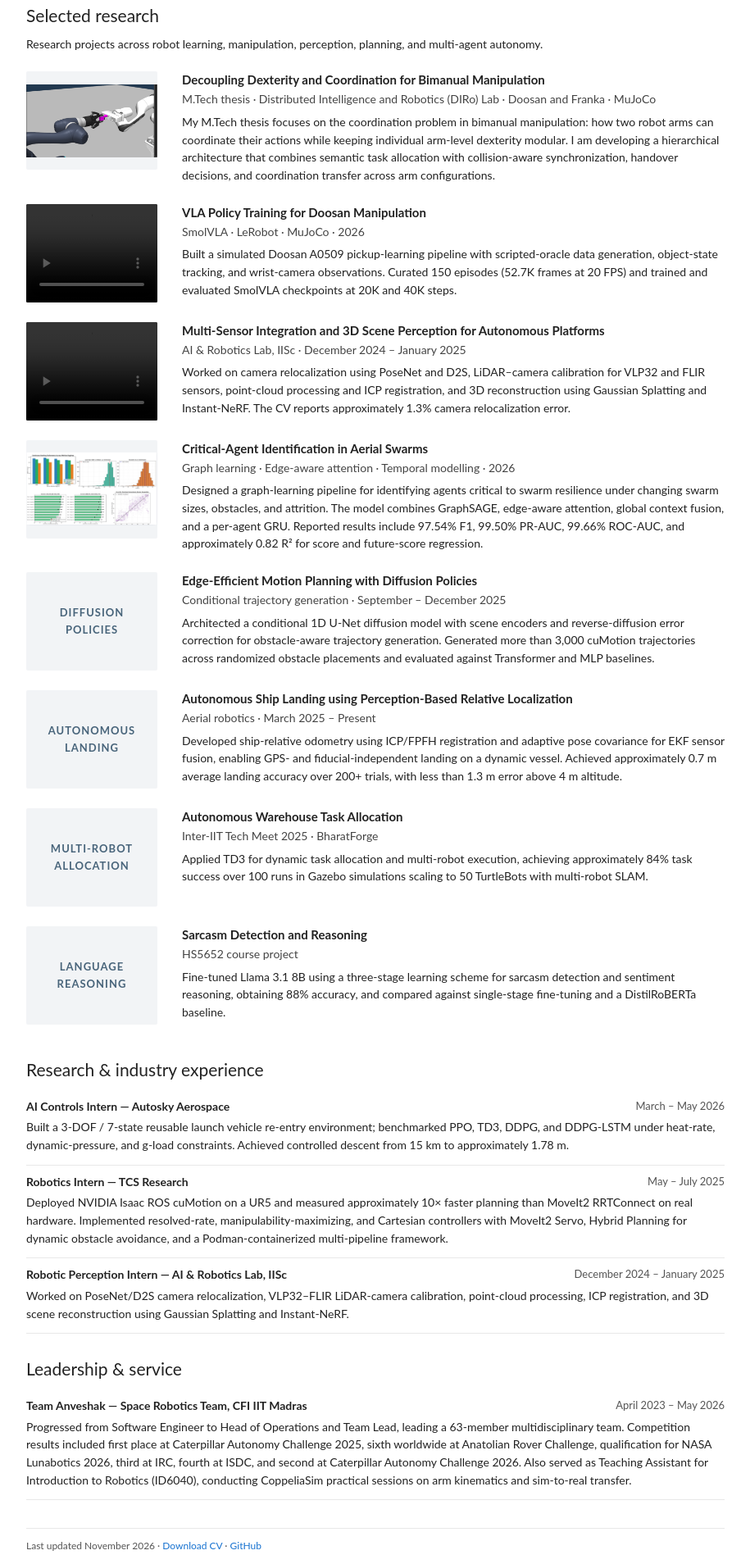
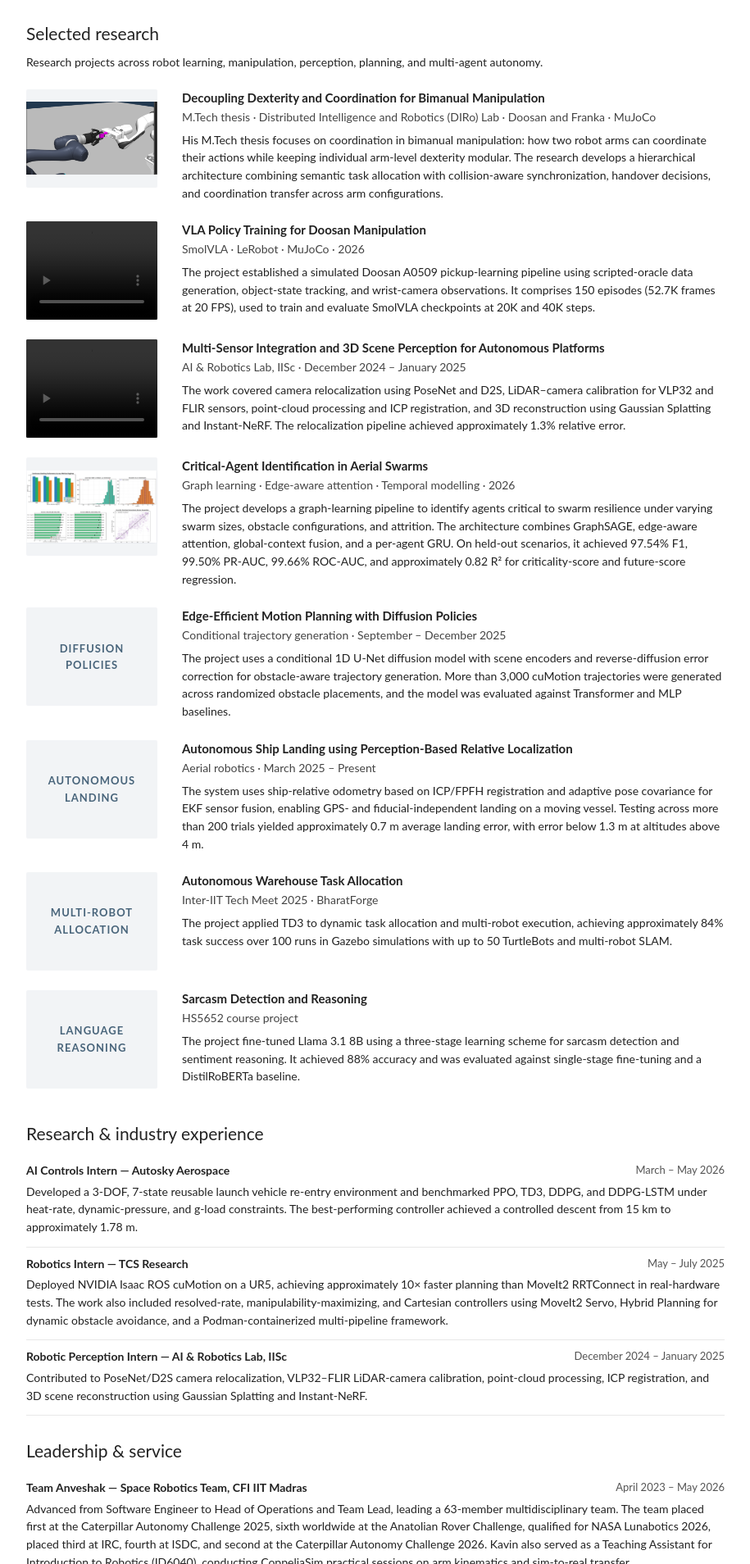
Before and after one commit to Redsapphire15/redsapphire15.github.io, a plain HTML site: page index.html in a window 1280 px wide. Shown: the part 892-2800 px from the top of the page at 82% size, without its empty margins (182-1097 px from the left). Drawn offline with Linux system fonts and the light colour scheme; grey boxes are pictures that could not be loaded.

Commit message:
Rewrite website copy in natural third person

```diff
--- a/index.html
+++ b/index.html
@@ -15,16 +15,16 @@
       <p class="affiliation">Indian Institute of Technology Madras · Aerospace Engineering and Robotics</p>
       <p class="affiliation">Distributed Intelligence and Robotics (DIRo) Lab · Reliable and Secure Autonomous Systems (RASAS) Lab</p>
       <p>
-        I am an undergraduate dual-degree student at <a href="https://www.iitm.ac.in/">IIT Madras</a>,
-        working on robotics, robot learning, and embodied AI. I work in the Distributed Intelligence
+        Kavin Arvinth Ravichandran is an undergraduate dual-degree student at <a href="https://www.iitm.ac.in/">IIT Madras</a>,
+        working on robotics, robot learning, and embodied AI. He is affiliated with the Distributed Intelligence
         and Robotics (DIRo) Lab under Prof. Anuj Kumar Tiwari, and the Reliable and Secure Autonomous
-        Systems (RASAS) Lab under Prof. Devaprakash Muniraj. My research interests include
+        Systems (RASAS) Lab under Prof. Devaprakash Muniraj. His research interests include
         learning-based manipulation, vision-language-action models, multi-robot coordination, and
         reliable autonomy.
       </p>
       <p>
-        I am interested in how robots can acquire useful skills from data, reason about tasks and
-        environments, and coordinate safely with people and other robots. My work spans robot
+        His research explores how robots can acquire useful skills from data, reason about tasks and
+        environments, and coordinate safely with people and other robots. His work spans robot
         learning and manipulation, perception and state estimation, motion planning, and autonomous
         aerial and mobile systems.
       </p>
@@ -75,7 +75,7 @@
       <div class="paper-info">
         <div class="papertitle">Decoupling Dexterity and Coordination for Bimanual Manipulation</div>
         <div class="paper-venue">M.Tech thesis · Distributed Intelligence and Robotics (DIRo) Lab · Doosan and Franka · MuJoCo</div>
-        <p class="paper-desc">My M.Tech thesis focuses on the coordination problem in bimanual manipulation: how two robot arms can coordinate their actions while keeping individual arm-level dexterity modular. I am developing a hierarchical architecture that combines semantic task allocation with collision-aware synchronization, handover decisions, and coordination transfer across arm configurations.</p>
+        <p class="paper-desc">His M.Tech thesis focuses on coordination in bimanual manipulation: how two robot arms can coordinate their actions while keeping individual arm-level dexterity modular. The research develops a hierarchical architecture combining semantic task allocation with collision-aware synchronization, handover decisions, and coordination transfer across arm configurations.</p>
       </div>
     </article>
 
@@ -88,7 +88,7 @@
       <div class="paper-info">
         <div class="papertitle">VLA Policy Training for Doosan Manipulation</div>
         <div class="paper-venue">SmolVLA · LeRobot · MuJoCo · 2026</div>
-        <p class="paper-desc">Built a simulated Doosan A0509 pickup-learning pipeline with scripted-oracle data generation, object-state tracking, and wrist-camera observations. Curated 150 episodes (52.7K frames at 20 FPS) and trained and evaluated SmolVLA checkpoints at 20K and 40K steps.</p>
+        <p class="paper-desc">The project established a simulated Doosan A0509 pickup-learning pipeline using scripted-oracle data generation, object-state tracking, and wrist-camera observations. It comprises 150 episodes (52.7K frames at 20 FPS), used to train and evaluate SmolVLA checkpoints at 20K and 40K steps.</p>
       </div>
     </article>
 
@@ -101,7 +101,7 @@
       <div class="paper-info">
         <div class="papertitle">Multi-Sensor Integration and 3D Scene Perception for Autonomous Platforms</div>
         <div class="paper-venue">AI &amp; Robotics Lab, IISc · December 2024 – January 2025</div>
-        <p class="paper-desc">Worked on camera relocalization using PoseNet and D2S, LiDAR–camera calibration for VLP32 and FLIR sensors, point-cloud processing and ICP registration, and 3D reconstruction using Gaussian Splatting and Instant-NeRF. The CV reports approximately 1.3% camera relocalization error.</p>
+        <p class="paper-desc">The work covered camera relocalization using PoseNet and D2S, LiDAR–camera calibration for VLP32 and FLIR sensors, point-cloud processing and ICP registration, and 3D reconstruction using Gaussian Splatting and Instant-NeRF. The relocalization pipeline achieved approximately 1.3% relative error.</p>
       </div>
     </article>
 
@@ -110,7 +110,7 @@
       <div class="paper-info">
         <div class="papertitle">Critical-Agent Identification in Aerial Swarms</div>
         <div class="paper-venue">Graph learning · Edge-aware attention · Temporal modelling · 2026</div>
-        <p class="paper-desc">Designed a graph-learning pipeline for identifying agents critical to swarm resilience under changing swarm sizes, obstacles, and attrition. The model combines GraphSAGE, edge-aware attention, global context fusion, and a per-agent GRU. Reported results include 97.54% F1, 99.50% PR-AUC, 99.66% ROC-AUC, and approximately 0.82 R² for score and future-score regression.</p>
+        <p class="paper-desc">The project develops a graph-learning pipeline to identify agents critical to swarm resilience under varying swarm sizes, obstacle configurations, and attrition. The architecture combines GraphSAGE, edge-aware attention, global-context fusion, and a per-agent GRU. On held-out scenarios, it achieved 97.54% F1, 99.50% PR-AUC, 99.66% ROC-AUC, and approximately 0.82 R² for criticality-score and future-score regression.</p>
       </div>
     </article>
 
@@ -119,7 +119,7 @@
       <div class="paper-info">
         <div class="papertitle">Edge-Efficient Motion Planning with Diffusion Policies</div>
         <div class="paper-venue">Conditional trajectory generation · September – December 2025</div>
-        <p class="paper-desc">Architected a conditional 1D U-Net diffusion model with scene encoders and reverse-diffusion error correction for obstacle-aware trajectory generation. Generated more than 3,000 cuMotion trajectories across randomized obstacle placements and evaluated against Transformer and MLP baselines.</p>
+        <p class="paper-desc">The project uses a conditional 1D U-Net diffusion model with scene encoders and reverse-diffusion error correction for obstacle-aware trajectory generation. More than 3,000 cuMotion trajectories were generated across randomized obstacle placements, and the model was evaluated against Transformer and MLP baselines.</p>
       </div>
     </article>
 
@@ -128,7 +128,7 @@
       <div class="paper-info">
         <div class="papertitle">Autonomous Ship Landing using Perception-Based Relative Localization</div>
         <div class="paper-venue">Aerial robotics · March 2025 – Present</div>
-        <p class="paper-desc">Developed ship-relative odometry using ICP/FPFH registration and adaptive pose covariance for EKF sensor fusion, enabling GPS- and fiducial-independent landing on a dynamic vessel. Achieved approximately 0.7 m average landing accuracy over 200+ trials, with less than 1.3 m error above 4 m altitude.</p>
+        <p class="paper-desc">The system uses ship-relative odometry based on ICP/FPFH registration and adaptive pose covariance for EKF sensor fusion, enabling GPS- and fiducial-independent landing on a moving vessel. Testing across more than 200 trials yielded approximately 0.7 m average landing error, with error below 1.3 m at altitudes above 4 m.</p>
       </div>
     </article>
 
@@ -137,7 +137,7 @@
       <div class="paper-info">
         <div class="papertitle">Autonomous Warehouse Task Allocation</div>
         <div class="paper-venue">Inter-IIT Tech Meet 2025 · BharatForge</div>
-        <p class="paper-desc">Applied TD3 for dynamic task allocation and multi-robot execution, achieving approximately 84% task success over 100 runs in Gazebo simulations scaling to 50 TurtleBots with multi-robot SLAM.</p>
+        <p class="paper-desc">The project applied TD3 to dynamic task allocation and multi-robot execution, achieving approximately 84% task success over 100 runs in Gazebo simulations with up to 50 TurtleBots and multi-robot SLAM.</p>
       </div>
     </article>
 
@@ -147,7 +147,7 @@
       <div class="paper-info">
         <div class="papertitle">Sarcasm Detection and Reasoning</div>
         <div class="paper-venue">HS5652 course project</div>
-        <p class="paper-desc">Fine-tuned Llama 3.1 8B using a three-stage learning scheme for sarcasm detection and sentiment reasoning, obtaining 88% accuracy, and compared against single-stage fine-tuning and a DistilRoBERTa baseline.</p>
+        <p class="paper-desc">The project fine-tuned Llama 3.1 8B using a three-stage learning scheme for sarcasm detection and sentiment reasoning. It achieved 88% accuracy and was evaluated against single-stage fine-tuning and a DistilRoBERTa baseline.</p>
       </div>
     </article>
   </section>
@@ -156,15 +156,15 @@
   <section class="text-list">
     <article>
       <h3>AI Controls Intern — Autosky Aerospace <span>March – May 2026</span></h3>
-      <p>Built a 3-DOF / 7-state reusable launch vehicle re-entry environment; benchmarked PPO, TD3, DDPG, and DDPG-LSTM under heat-rate, dynamic-pressure, and g-load constraints. Achieved controlled descent from 15 km to approximately 1.78 m.</p>
+      <p>Developed a 3-DOF, 7-state reusable launch vehicle re-entry environment and benchmarked PPO, TD3, DDPG, and DDPG-LSTM under heat-rate, dynamic-pressure, and g-load constraints. The best-performing controller achieved a controlled descent from 15 km to approximately 1.78 m.</p>
     </article>
     <article>
       <h3>Robotics Intern — TCS Research <span>May – July 2025</span></h3>
-      <p>Deployed NVIDIA Isaac ROS cuMotion on a UR5 and measured approximately 10× faster planning than MoveIt2 RRTConnect on real hardware. Implemented resolved-rate, manipulability-maximizing, and Cartesian controllers with MoveIt2 Servo, Hybrid Planning for dynamic obstacle avoidance, and a Podman-containerized multi-pipeline framework.</p>
+      <p>Deployed NVIDIA Isaac ROS cuMotion on a UR5, achieving approximately 10× faster planning than MoveIt2 RRTConnect in real-hardware tests. The work also included resolved-rate, manipulability-maximizing, and Cartesian controllers using MoveIt2 Servo, Hybrid Planning for dynamic obstacle avoidance, and a Podman-containerized multi-pipeline framework.</p>
     </article>
     <article>
       <h3>Robotic Perception Intern — AI &amp; Robotics Lab, IISc <span>December 2024 – January 2025</span></h3>
-      <p>Worked on PoseNet/D2S camera relocalization, VLP32–FLIR LiDAR-camera calibration, point-cloud processing, ICP registration, and 3D scene reconstruction using Gaussian Splatting and Instant-NeRF.</p>
+      <p>Contributed to PoseNet/D2S camera relocalization, VLP32–FLIR LiDAR-camera calibration, point-cloud processing, ICP registration, and 3D scene reconstruction using Gaussian Splatting and Instant-NeRF.</p>
     </article>
   </section>
 
@@ -172,7 +172,7 @@
   <section class="text-list">
     <article>
       <h3>Team Anveshak — Space Robotics Team, CFI IIT Madras <span>April 2023 – May 2026</span></h3>
-      <p>Progressed from Software Engineer to Head of Operations and Team Lead, leading a 63-member multidisciplinary team. Competition results included first place at Caterpillar Autonomy Challenge 2025, sixth worldwide at Anatolian Rover Challenge, qualification for NASA Lunabotics 2026, third at IRC, fourth at ISDC, and second at Caterpillar Autonomy Challenge 2026. Also served as Teaching Assistant for Introduction to Robotics (ID6040), conducting CoppeliaSim practical sessions on arm kinematics and sim-to-real transfer.</p>
+      <p>Advanced from Software Engineer to Head of Operations and Team Lead, leading a 63-member multidisciplinary team. The team placed first at the Caterpillar Autonomy Challenge 2025, sixth worldwide at the Anatolian Rover Challenge, qualified for NASA Lunabotics 2026, placed third at IRC, fourth at ISDC, and second at the Caterpillar Autonomy Challenge 2026. Kavin also served as a Teaching Assistant for Introduction to Robotics (ID6040), conducting CoppeliaSim practical sessions on arm kinematics and sim-to-real transfer.</p>
     </article>
   </section>
 
```
